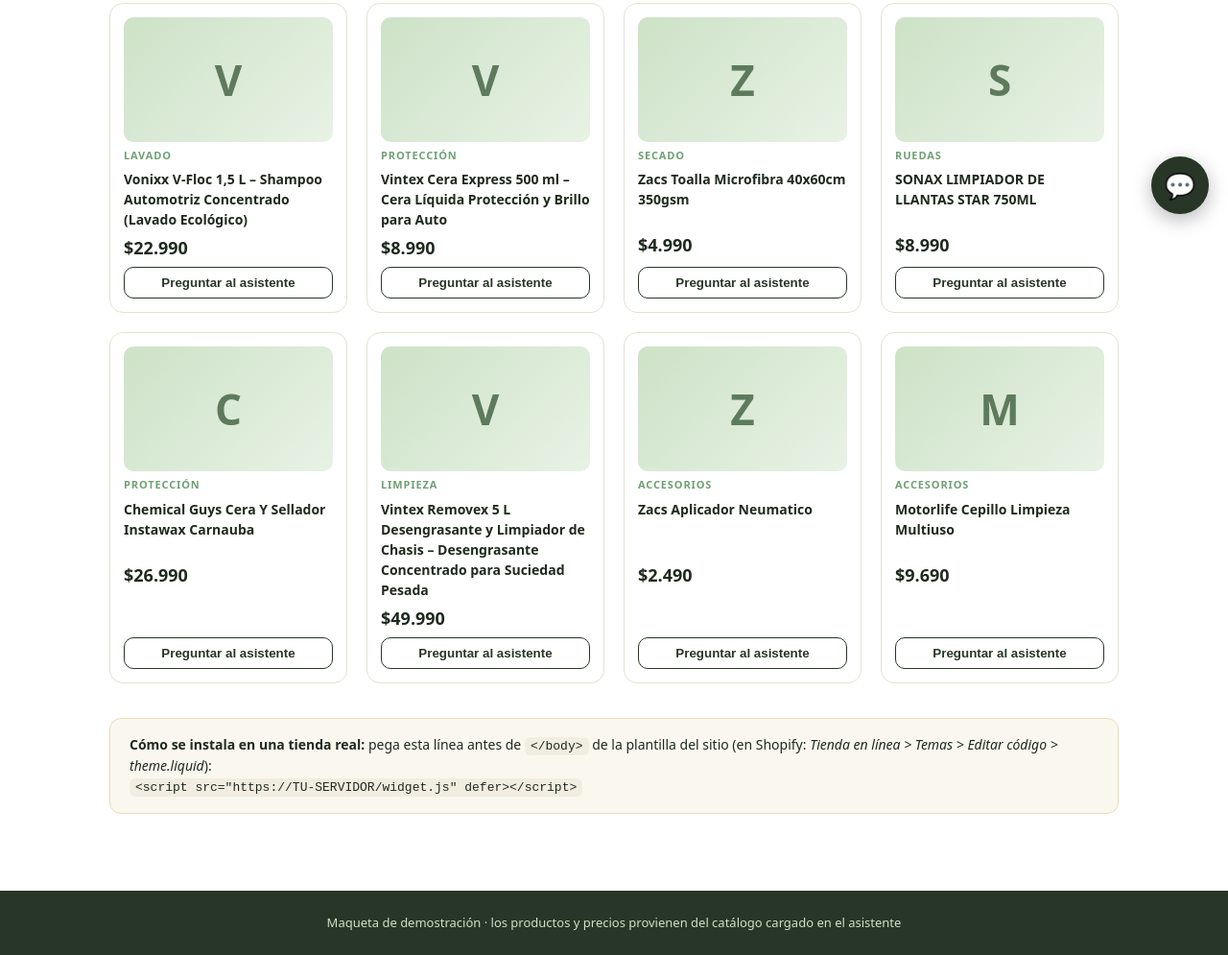
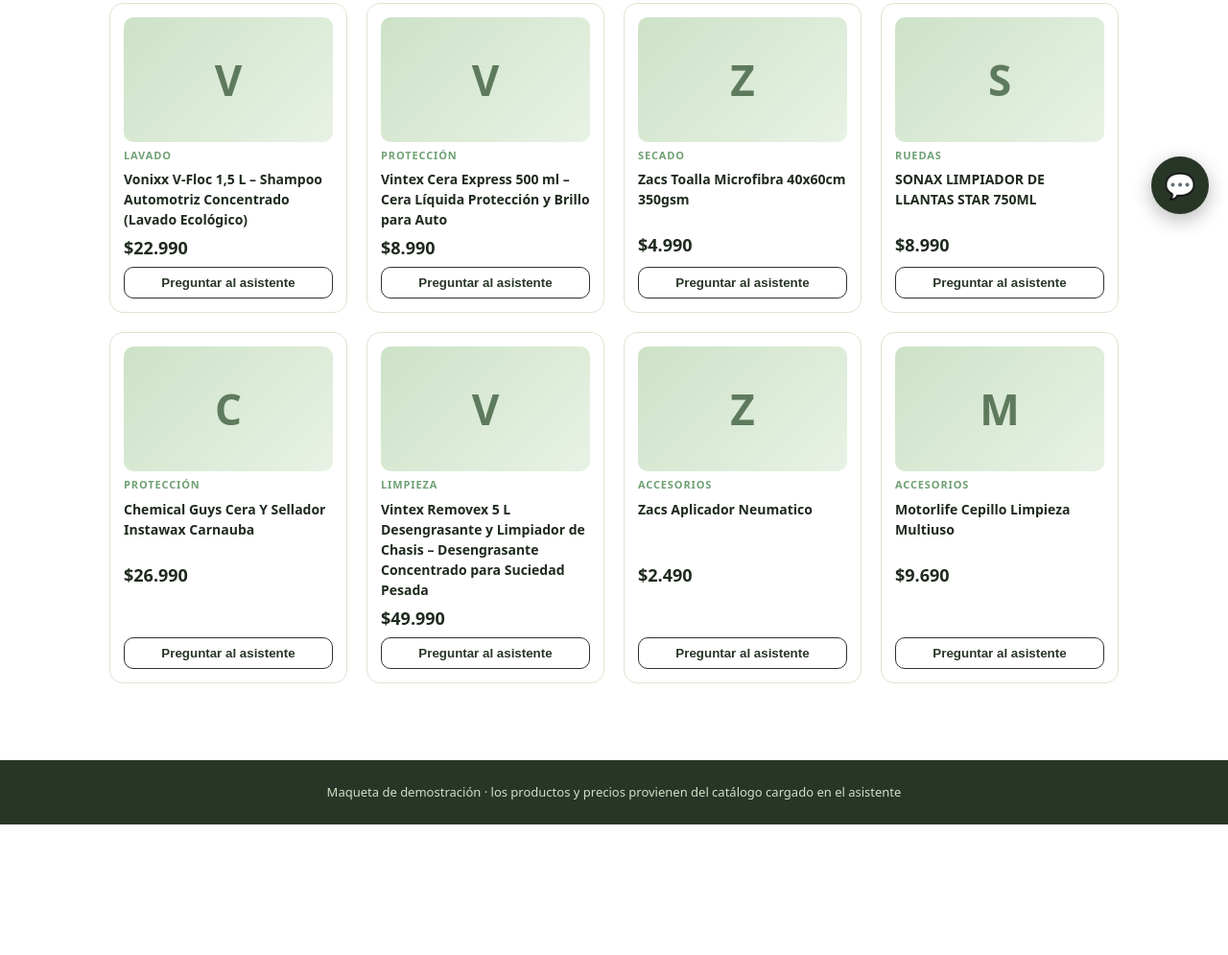
Before and after one commit to TDiazM/Lia, a plain HTML site: page demo-tienda.html in a window 1280 px wide. Shown: the part 557-1552 px from the top of the page at 96% size. After the commit the page ends 1416 px from the top, so only its background shows below. Drawn offline with Linux system fonts and the light colour scheme.

Commit message:
Quitar recuadros informativos

```diff
--- a/demo-tienda.html
+++ b/demo-tienda.html
@@ -106,11 +106,6 @@ footer{margin-top:40px;padding:24px 32px;background:#283627;color:#cde2c7;font-s
         <button type="button" data-q="Motorlife Cepillo Limpieza Multiuso">Preguntar al asistente</button>
       </article>
   </div>
-  <div class="nota">
-    <strong>Cómo se instala en una tienda real:</strong> pega esta línea antes de <code>&lt;/body&gt;</code> de la plantilla del sitio
-    (en Shopify: <em>Tienda en línea &gt; Temas &gt; Editar código &gt; theme.liquid</em>):<br>
-    <code>&lt;script src="https://TU-SERVIDOR/widget.js" defer&gt;&lt;/script&gt;</code>
-  </div>
 </main>
 <footer>Maqueta de demostración &middot; los productos y precios provienen del catálogo cargado en el asistente</footer>
 <script src="/widget.js" data-titulo="Asistente de cotizaciones" defer></script>
```
Also changed, not shown: admin.html (+3 -4 lines).
